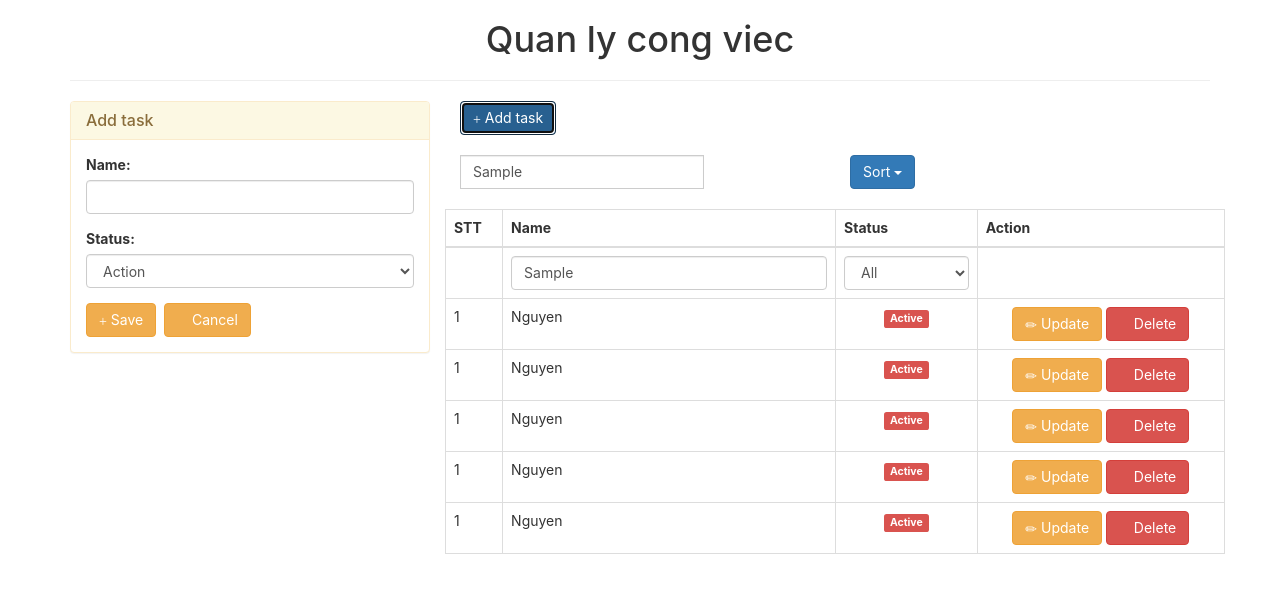
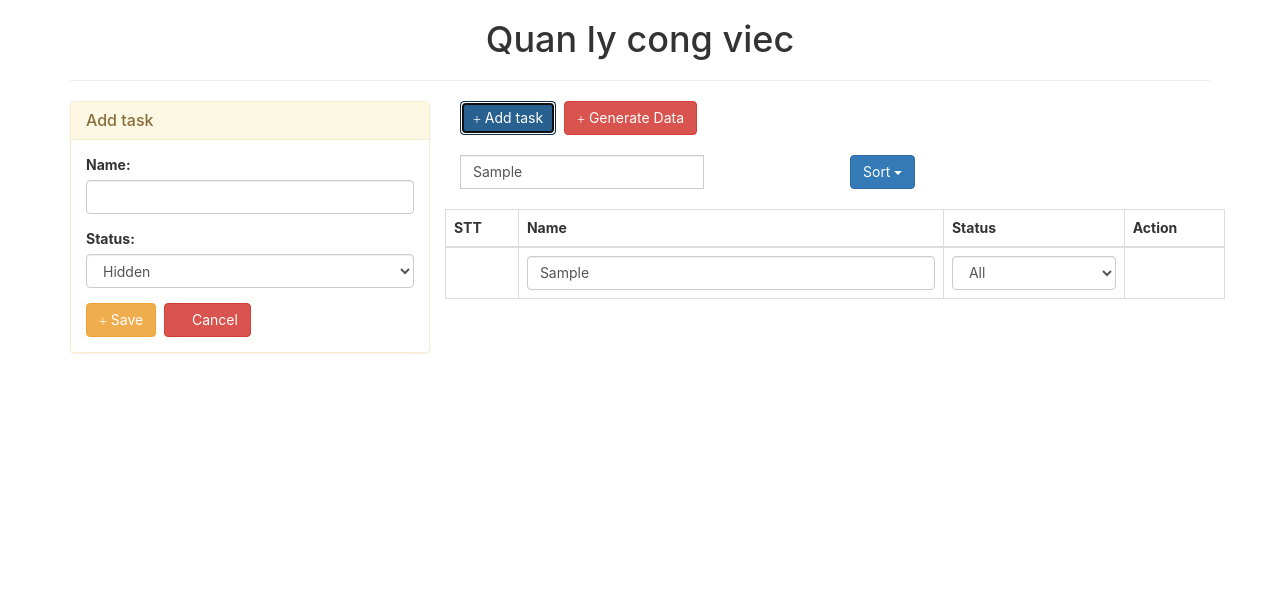
Before and after one commit to ducvunguyen/todolist-reactjs, a React (Create React App) app: page / in a window 1280 px wide. Both pictures are taken after typing "Sample", "Sample" into the empty fields and a click on the button "Add task". Shown: the top 592 px of the page. Built offline with nearby package versions, Linux system fonts and the light colour scheme; a web font is replaced by a local one.

Commit message:
them chuc nang add vao danh sach

```diff
--- a/src/App.css
+++ b/src/App.css
@@ -36,3 +36,6 @@
     transform: rotate(360deg);
   }
 }
+.center-right{
+  justify-content: flex-end;
+}
--- a/src/App.js
+++ b/src/App.js
@@ -1,18 +1,113 @@
 import React, {Component} from 'react';
+import './App.css';
 import TaskForm from './components/TaskForm';
 import Control from './components/Control';
 import TaskList from './components/TaskList';
 
 class App extends Component{
-    render(){
-        return(
+    constructor(props){
+      super(props);
+      //tao danh sach
+      this.state = {
+          tasks : [], // id unique, namme, status
+          isDisplayForm: false, //isDisplayForm dung an hien form
+      };
+   }
+
+   //b2 componentWillMount() trong react ham nay se dc goi lan dau tien. vi khi f5 lai du lieu bi mat nhung locaStorate van
+   //con luu data do do ta se lay lai data tu localStorage
+   componentWillMount(){
+    //getTime() nhan gia tri tu task
+      if (localStorage && localStorage.getItem('tasks')) {
+         //dong nay no se parse du lieu luu tu localStorage
+         var tasks = JSON.parse(localStorage.getItem('tasks'));
+         this.setState({
+            tasks: tasks,
+         });
+      }
+   }
+
+   onGenerateData = () =>{
+      var tasks = [
+         // {
+         //    id : this.generateID(),
+         //    name: 'nguyen',
+         //    status:  true,
+         // },
+         // {
+         //    id: this.generateID(),
+         //    name: 'huong',
+         //    status: false,
+         // },
+         // {
+         //    id : this.generateID(),
+         //    name: 'nguyen',
+         //    status:  true,
+         // },
+         // {
+         //    id: this.generateID(),
+         //    name: 'huong',
+         //    status: false,
+         // },
+      ];
+
+      this.setState({
+         tasks: tasks,
+      });
+
+      //b1 luu vao localStorage, luu tru vao chuoi ta chuyen ve JSON.stringify()
+      localStorage.setItem('tasks', JSON.stringify(tasks));
+   }
+
+   //tao random id
+   s4(){
+      return Math.floor(1 + Math.random() * 0x10000).toString(16).substring(1);
+   }
+
+   generateID(){
+      return this.s4()  + this.s4();
+   }
+
+   onToggleForm =()=>{
+       this.setState({
+         isDisplayForm: !this.state.isDisplayForm ,
+       });
+   }
+
+   turnOffForm = ()=>{
+
+      this.setState({
+         isDisplayForm: false,
+      });
+   }
+
+   onSubmit =(data)=>{
+      // console.log(data);
+      var {tasks} = this.state;
+      var DB = {
+         id : this.generateID(),
+         name : data.name,
+         status: data.status,
+      }
+      tasks.push(DB);
+      this.setState({
+         tasks : tasks,
+      });
+      localStorage.setItem('tasks', JSON.stringify(tasks));
+   }
+
+   render(){
+      var tasks = this.state.tasks;
+      var {isDisplayForm} = this.state;
+      var elemTaskForm = isDisplayForm === true ? <TaskForm onSubmit={this.onSubmit} turnOffForm={ this.turnOffForm } /> : '';
+         return(
             <div className="container">
                 <div className="text-center">
                     <h1>Quan ly cong viec</h1>
                     <hr/>
                 </div>
                 <div className="row">
-                    <div className="col-xs-4 col-sm-4 col-md-4 col-lg-4">
+                    <div className={isDisplayForm === true ? "col-xs-4 col-sm-4 col-md-4 col-lg-4" : ""}>
                        {/* <div className="panel panel-warning">
                             <div className="panel-heading">
                                 <h3 className="panel-title">
@@ -45,12 +140,17 @@ class App extends Component{
                                 </form>
                             </div>
                         </div>*/}
-                       <TaskForm />
+                       {elemTaskForm}
 
                     </div>
-                    <div className="col-xs-8 col-sm-8 col-md-8 col-lg-8">
-                        <button type="button" className="btn btn-primary">
+                    <div className={ isDisplayForm === true ? "col-xs-8 col-sm-8 col-md-8 col-lg-8" : "col-xs-12 col-sm-12 col-md-12 col-lg-13"}>
+                        <button type="button" className="btn btn-primary" onClick={ this.onToggleForm }>
                             <span className="glyphicon glyphicon-plus"></span> Add task
+                        </button>&nbsp;&nbsp;
+
+
+                        <button type="button" className="btn btn-danger" onClick = {this.onGenerateData}>
+                            <span className="glyphicon glyphicon-plus"></span> Generate Data
                         </button>
                         <br/>
                         <br/>
@@ -104,7 +204,7 @@ class App extends Component{
                                     </tr>
                                 </tbody>
                             </table>*/}
-                            <TaskList />
+                            <TaskList listTask={tasks} />
                         </div>
                     </div>
                 </div>
--- a/src/components/TaskForm.js
+++ b/src/components/TaskForm.js
@@ -1,27 +1,68 @@
 import React, {Component} from 'react';
 
 class TaskForm extends Component{
+	//tat form add data
+	constructor(props){
+		super(props);
+		this.state={
+			name: '',
+			status: false,
+		}
+	}
+
+	turnOffForm =()=> {
+		this.props.turnOffForm();
+	}
+
+	onChange =(event)=>{
+		var target = event.target;//lay target
+		var name = target.name; // lay name
+		var value = target.value; // lay gia tri
+
+		if (name === 'status') {
+			value = target.value ==='true' ? true : false;
+		}
+		this.setState({
+			[name] : value,
+		});
+	}
+	onSubmit =(event)=>{
+		event.preventDefault();//ko load lai trang
+		this.props.onSubmit(this.state);//truyen data ra APP.js
+	}
+	onClear =()=>{
+		this.setState({
+			name: '',
+			status: false,
+		});
+
+		this.props.turnOffForm();
+
+	}
 	render(){
+
 		return(
 			<div className="panel panel-warning">
 	            <div className="panel-heading">
 	                <h3 className="panel-title">
-	                    Add task &#160; <span className="glyphicon glyphicon-remove"></span>
+	                    Add task &#160; <span className="center-right glyphicon glyphicon-remove" onClick={ this.turnOffForm }></span>
 	                </h3>
 	            </div>
 	            <div className="panel-body">
-	           		<form>
+	           		<form onSubmit={this.onSubmit}>
 	                    <div className="form-group">
 	                    	<label>Name: </label>
 	                        <input
 	                            type="text"
 	                            className="form-control"
 	                            name="name"
+	                            value={this.state.name}
+	                            onChange={this.onChange}
 	                            />
 	                    </div>
 	                    <div className="form-group">
 	                        <label>Status: </label>
-	                        <select className="form-control" name="status" >
+	                        <select className="form-control" name="status" value={this.state.status} onChange={this.onChange}>
 	                            <option value={true} >Action</option>
 	                            <option value={false} >Hidden</option>
 	                        </select>
@@ -29,7 +70,7 @@ class TaskForm extends Component{
 	                    <button type="submit" className="btn btn-warning ">
 	                        <span className="glyphicon glyphicon-plus"></span> Save
 	                    </button>&nbsp;&nbsp;
-	                    <button type="submit" className="btn btn-warning">
+	                    <button type="submit" className="btn btn-danger" onClick={this.onClear}>
 	                        <span className="glyphicon glyphicon-remove"></span> Cancel
 	                    </button>
 	                </form>
--- a/src/components/TaskItem.js
+++ b/src/components/TaskItem.js
@@ -2,13 +2,14 @@ import React, {Component} from 'react';
 
 class TaskItem extends Component {
 	render(){
+    var {task, index} = this.props;
 		return(
 			<tr>
-          <td>1</td>
-          <td>Nguyen</td>
+          <td>{index+1}</td>
+          <td>{task.name}</td>
           <td className="text-center">
-              <span className="label label-danger">
-                  Active
+              <span className={task.status===true ? "label label-danger" : "label label-success"}>
+                  {task.status===true ? "Active" : "Hidden"}
               </span>
           </td>
           <td className="text-center">
--- a/src/components/TaskList.js
+++ b/src/components/TaskList.js
@@ -3,6 +3,11 @@ import TaskItem  from './TaskItem';
 
 class TaskList extends Component {
 	render(){
+    var tasks = this.props.listTask; // cung co the viet var {listTask} = this.props
+    var element = tasks.map((task, index) =>{
+      return <TaskItem key={task.id} index={index} task={task} />
+    });
+
 		return(
 			<table className="table table-bordered">
           <thead>
@@ -30,11 +35,7 @@ class TaskList extends Component {
                   </td>
                   <td></td>
               </tr>
-              <TaskItem />
-              <TaskItem />
-              <TaskItem />
-              <TaskItem />
-              <TaskItem />
+              {element}
           </tbody>
       </table>
 		);
```
